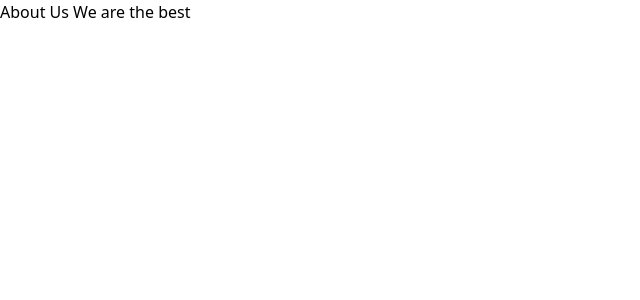
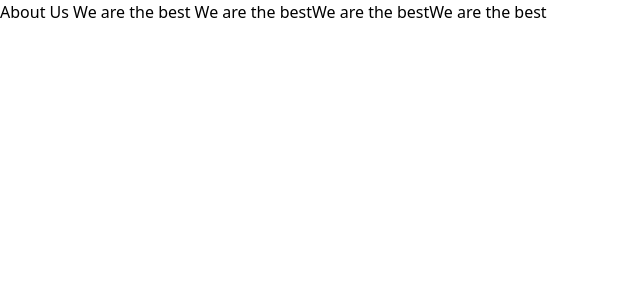
Before and after one commit to fordest-technology/fordest-website, a React (Vite) app: page /about in a window 1280 px wide. Shown: the top 300 px of the page, without its empty margins (0-640 px from the left). Built offline with nearby package versions, Linux system fonts and the light colour scheme.

Commit message:
testing PR template again

```diff
--- a/src/App.jsx
+++ b/src/App.jsx
@@ -16,7 +16,10 @@ function App() {
         path="/about"
         element={
           <>
-            <h2>About Us We are the best </h2>
+            <h2>
+              About Us We are the best We are the bestWe are the bestWe are the
+              best{" "}
+            </h2>
           </>
         }
       />
```
